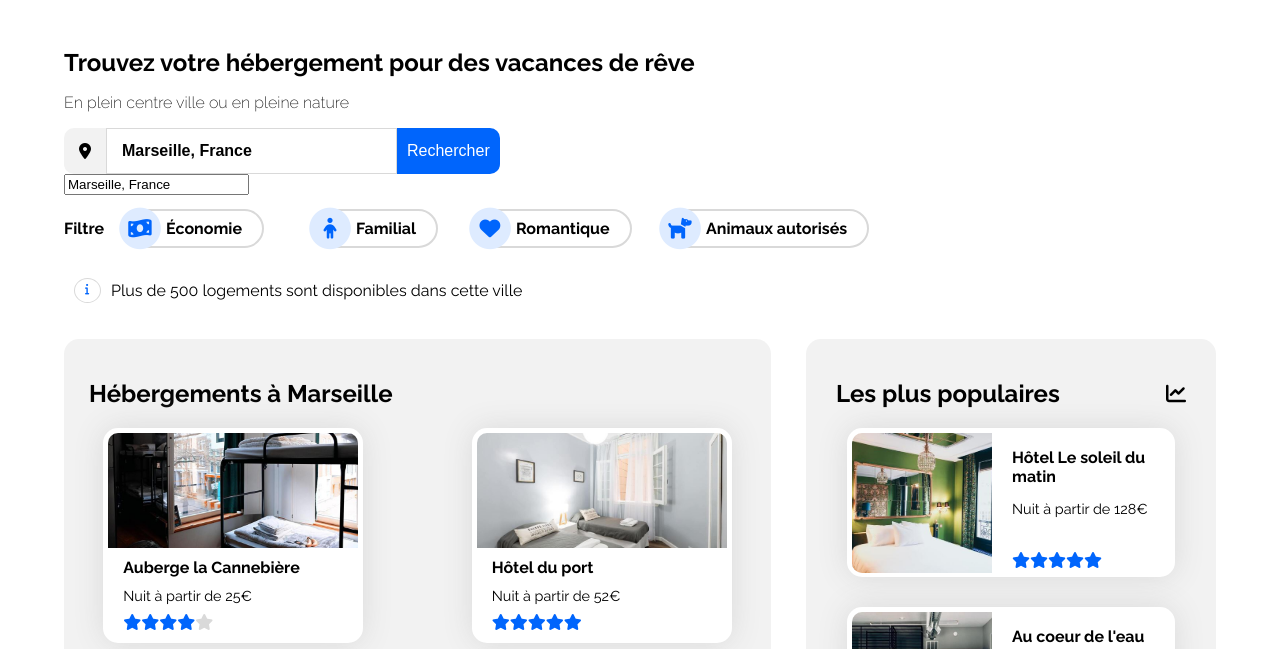
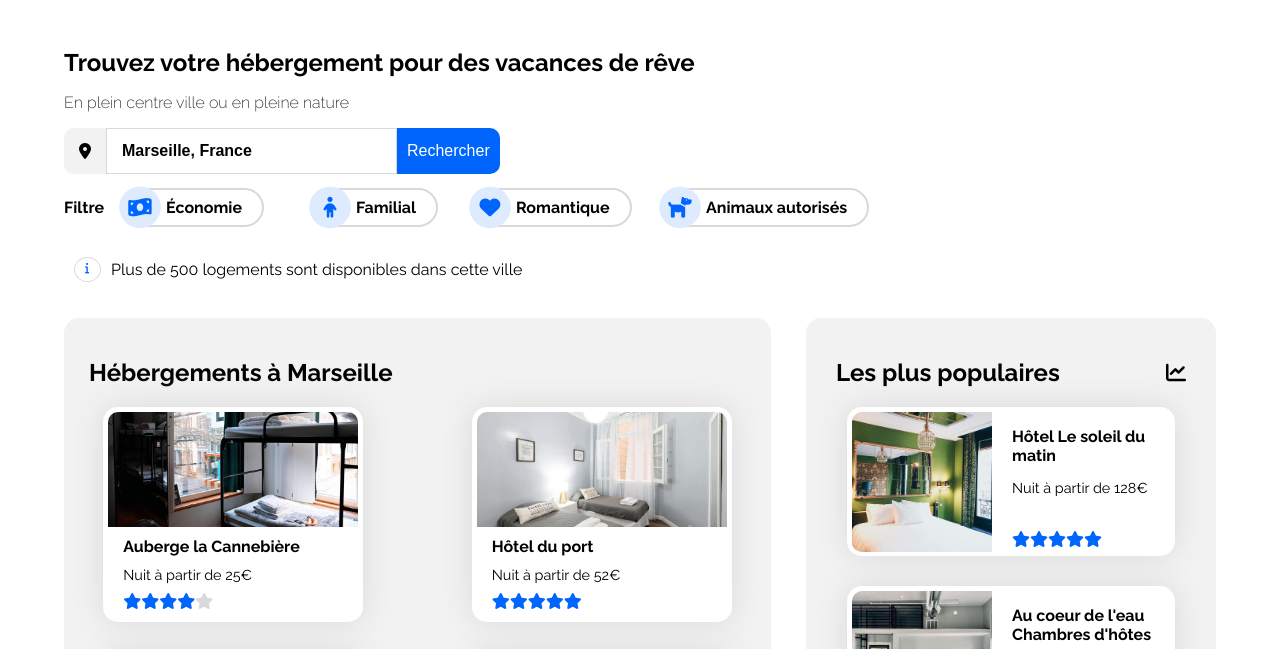
Before and after one commit to fabedevweb/Maquette, a plain HTML site: page reservia.html in a window 1280 px wide. Shown: the part 88-737 px from the top of the page. Drawn offline with Linux system fonts and the light colour scheme.

Commit message:
Form_Marseille initial

```diff
--- a/reservia.html
+++ b/reservia.html
@@ -29,14 +29,10 @@
             <p class="form_en">En plein centre ville ou en pleine nature</p>
             <div class="form_champ">
                 <i class="fas fa-map-marker-alt"></i>
-                <input class="form_Marseille" type="text" value="Marseille, France"/>
+                <input class="form_Marseille" type="search" value="Marseille, France"/>
                 <button class="form_recherche" ><i class="fas fa-search"></i>Rechercher</button>
             </div>
         </form>
-
-        <div>
-        <input class="form_Marseillebis" type="text" value="Marseille, France"/>
-        </div>
 
         <nav id="filtre">
             <p id="p_filtre">Filtre</p>
```
